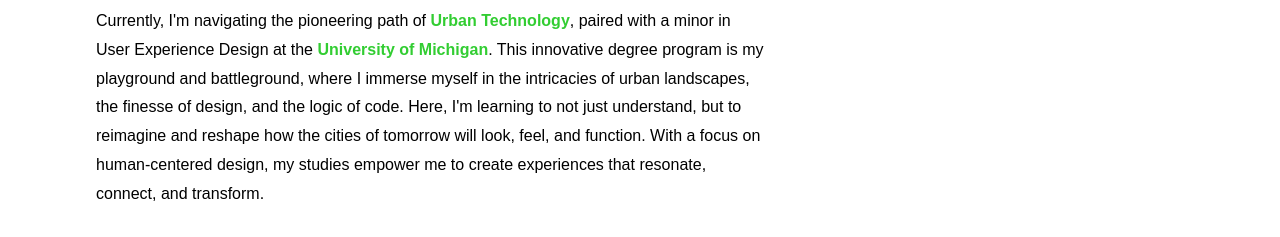
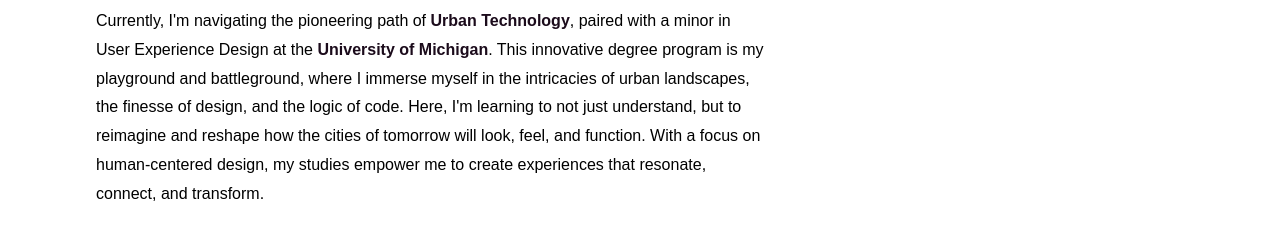
Before and after one commit to yichenhu-0811/final, a plain HTML site: page about.html in a window 1280 px wide. Shown: the part 503-740 px from the top of the page. Drawn offline with Linux system fonts and the light colour scheme.

Commit message:
Update style.css

```diff
--- a/css/style.css
+++ b/css/style.css
@@ -128,7 +128,7 @@
 }
 
 .text-content .highlight {
-    color: limegreen;
+    color: rgb(27, 11, 27);
     font-weight: bold;
 }
 
```
